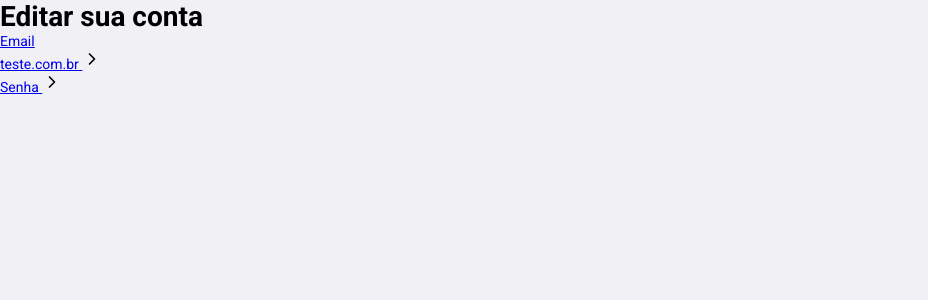
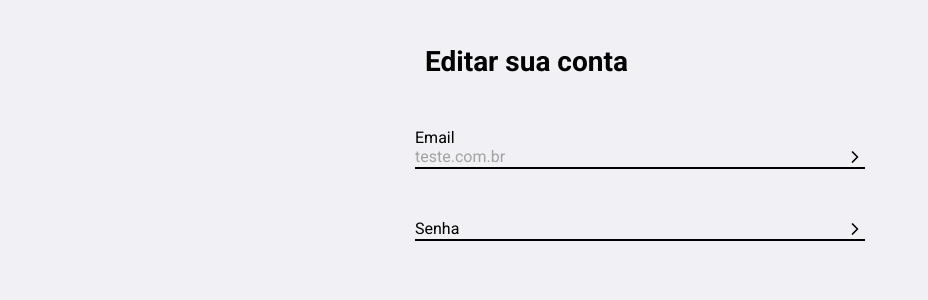
Before and after one commit to omateusamaral/Notes, a React (Create React App) app in the folder frontend/: page /account in a window 1280 px wide. Shown: the top 300 px of the page, without its empty margins (0-928 px from the left). Built offline with nearby package versions, Linux system fonts and the light colour scheme; sample sign-in values are in the browser's storage.

Commit message:
style of Page account

```diff
--- a/frontend/src/Pages/Account/style.css
+++ b/frontend/src/Pages/Account/style.css
@@ -0,0 +1,53 @@
+.account-container {
+  width: 100%;
+  max-width: 2180px;
+  padding: 0 30px;
+  margin: 32px auto;
+}
+
+.account-container .edit-account {
+  width: 100%;
+  max-width: 450px;
+  animation-name: up;
+  animation-duration: 1000ms;
+  margin: auto;
+  margin-top: 45px;
+}
+
+@keyframes up {
+  from {
+    opacity: 0;
+    transform: translateY(15px);
+  }
+  to {
+    opacity: 1;
+  }
+}
+.account-container .edit-account header {
+  display: flex;
+  align-self: flex-start;
+  margin: 0px 0px 50px 10px;
+}
+.account-container .edit-account .edit-email,
+.account-container .edit-account .edit-password {
+  display: flex;
+  flex-direction: column;
+  border-bottom: 2px solid #000;
+  font-size: 16px;
+  text-decoration: none;
+  color: #000;
+}
+.account-container .edit-account .edit-email:hover,
+.account-container .edit-account .edit-password:hover {
+  opacity: 0.8;
+}
+.account-container .edit-account .edit-password {
+  margin-top: 50px;
+}
+.account-container .edit-account .edit-email span {
+  color: #a3a3a3;
+}
+.account-container .edit-account .edit-email svg,
+.edit-password svg {
+  float: right;
+}
```
